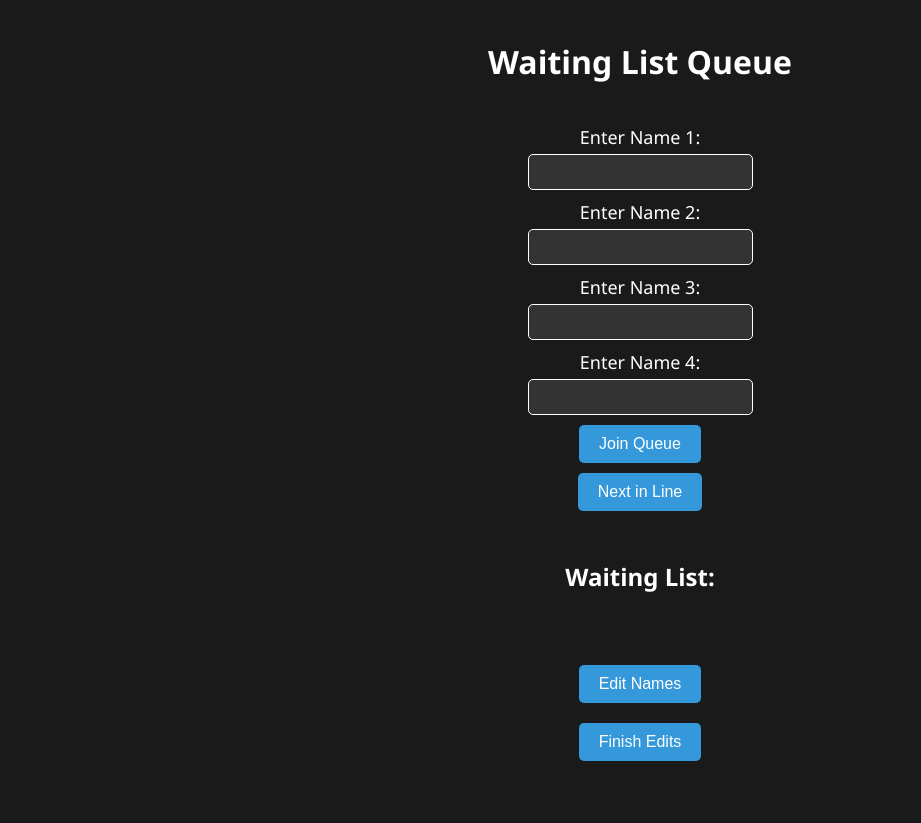
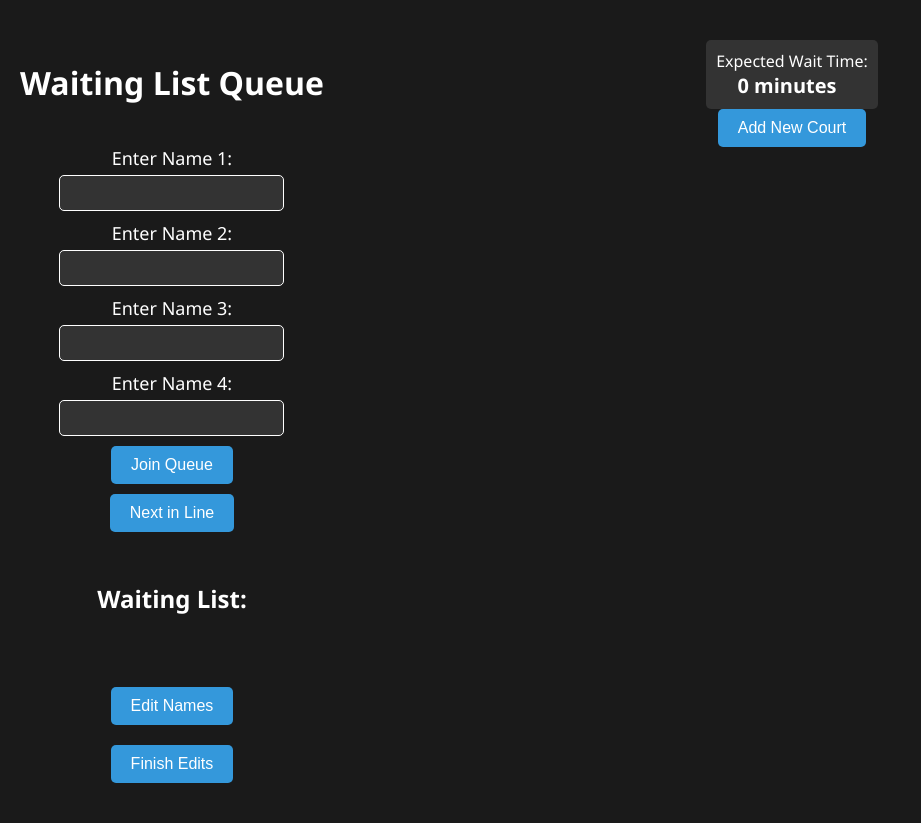
Before and after one commit to evanja57/EvanRyanSBHacksX, a Django app: page /queue/ in a window 1280 px wide. Shown: the whole page, without its empty margins (0-921 px from the left). Before the commit the page ends 761 px from the top, so only its background shows below. Run offline with Django 3.2, Linux system fonts and the light colour scheme.

Commit message:
new court system added

```diff
--- a/pickel/home/templates/home/queue.html
+++ b/pickel/home/templates/home/queue.html
@@ -13,10 +13,16 @@
       margin: 0;
       padding: 0;
       display: flex;
+      flex-direction: row;
+      justify-content: space-between;
+      align-items: flex-start;
+    }
+
+    #left-container {
+      display: flex;
       flex-direction: column;
       align-items: center;
-      justify-content: center;
-      height: 100vh;
+      padding: 20px;
     }
 
     h1, h2 {
@@ -88,10 +94,55 @@
       gap: 10px;
       margin-bottom: 10px;
     }
+
+    #wait-time-box {
+      background-color: #333;
+      color: #fff;
+      padding: 10px;
+      border-radius: 5px;
+      margin-right: auto; /* Auto margin to push to the top center */
+    }
+
+    #center-container {
+      display: flex;
+      flex-direction: column;
+      align-items: center;
+    }
+
+    #add-box-button {
+      padding: 10px 20px;
+      font-size: 16px;
+      border: none;
+      border-radius: 5px;
+      background-color: #3498db;
+      color: #fff;
+      cursor: pointer;
+      transition: background-color 0.3s ease;
+      margin-bottom: 10px;
+    }
+
+    .court-box {
+      width: 300px;
+      height: 200px;
+      background-color: #3498db;
+      color: #fff;
+      border-radius: 10px;
+      margin-top: 20px;
+      align-items: center;
+      justify-content: center;
+    }
+
+    #right-container {
+      display: flex;
+      flex-direction: column;
+      align-items: flex-end;
+      padding: 20px;
+    }
   </style>
 </head>
 <body>
 
+  <div id="left-container">
     <h1>Waiting List Queue</h1>
 
     <div>
@@ -119,10 +170,20 @@
         <button onclick="finishEdits()">Finish Edits</button>
       </div>
     </div>
+  </div>
 
+  <div id="center-container">
+    <div id="wait-time-box">Expected Wait Time: <span id="wait-time">0 minutes</span></div>
+
+    <button id="add-box-button" onclick="addNewCourt()">Add New Court</button>
+    <div id="court-container"></div>
+  </div>
+
+  <div id="right-container">
     <script>
       // JavaScript to manage the waiting list queue
       const queue = [];
+      const courts = [];
       let editMode = false;
 
       function addToQueue() {
@@ -143,13 +204,34 @@
 
         updateQueueDisplay();
         resetInputFields();
+        updateWaitTime();
       }
 
       function nextInLine() {
         if (queue.length > 0) {
-        queue.shift(); // Remove the first team from the waiting list
+          const nextTeam = queue.shift(); // Remove the first team from the waiting list
           updateQueueDisplay();
+          updateWaitTime();
+          addTeamToCourt(nextTeam);
         }
+      }
+
+      function addTeamToCourt(team) {
+        let addedToExistingCourt = false;
+
+        for (let i = 0; i < courts.length; i++) {
+          if (courts[i].length === 0) {
+            courts[i] = team;
+            addedToExistingCourt = true;
+            break;
+          }
+        }
+
+        if (!addedToExistingCourt) {
+          courts.push(team);
+        }
+
+        updateCourtDisplay();
       }
 
       function editNames() {
@@ -203,6 +285,22 @@
         }
       }
 
+      function updateCourtDisplay() {
+        const courtContainer = document.getElementById("court-container");
+        courtContainer.innerHTML = "";
+
+        for (let i = 0; i < courts.length; i++) {
+          const courtBox = document.createElement("div");
+          courtBox.classList.add("court-box");
+          if (courts[i].length > 0) {
+            courtBox.textContent = courts[i].join(', ');
+          } else {
+            courtBox.textContent = "Empty Court";
+          }
+          courtContainer.appendChild(courtBox);
+        }
+      }
+
       function resetInputFields() {
         document.getElementById("groupMember1").value = "";
         document.getElementById("groupMember2").value = "";
@@ -222,7 +320,21 @@
       function arraysEqual(arr1, arr2) {
         return JSON.stringify(arr1) === JSON.stringify(arr2);
       }
+
+      function updateWaitTime() {
+        const waitTimeBox = document.getElementById("wait-time");
+        const expectedWaitTime = queue.length * 5; // 5 minutes added for each team on the waitlist
+        waitTimeBox.textContent = `${expectedWaitTime} minutes`;
+      }
+
+      function addNewCourt() {
+        const courtContainer = document.getElementById("court-container");
+        const newCourt = [];
+        courts.push(newCourt);
+        updateCourtDisplay();
+      }
     </script>
+  </div>
 
 </body>
 </html>
```
Lines whose indentation alone changed are shown as unchanged.
